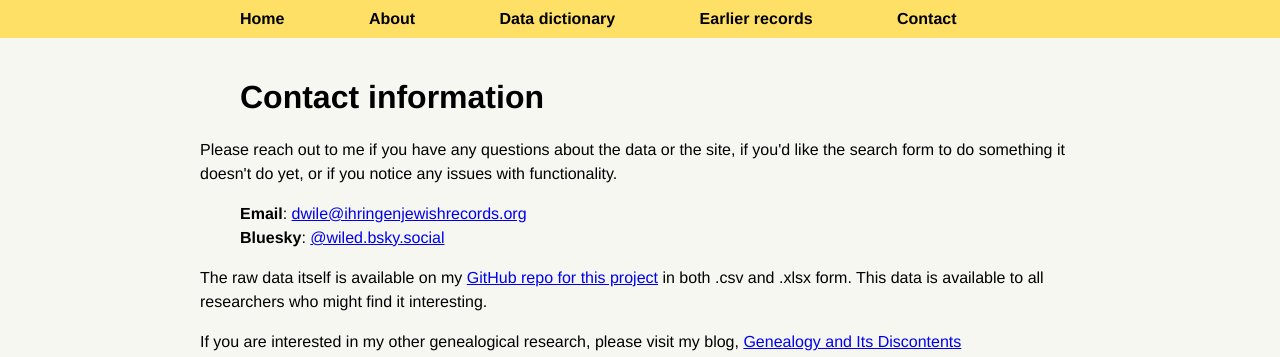
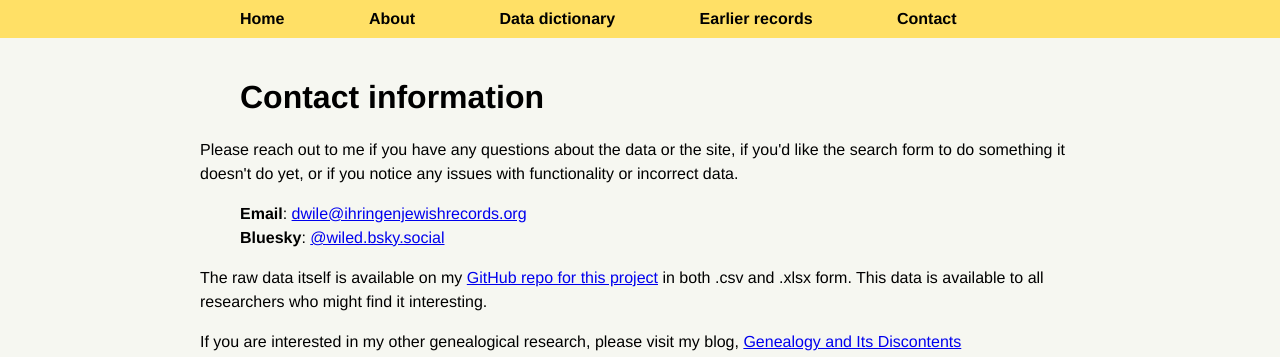
Before and after one commit to djwile/ihringen, a Flask app: page /contact in a window 1280 px wide. Shown: the top 357 px of the page. Run offline with Flask 3, Linux system fonts and the light colour scheme.

Commit message:
Update contact.html
Text updates

```diff
--- a/search_app/templates/static_pages/contact.html
+++ b/search_app/templates/static_pages/contact.html
@@ -28,7 +28,7 @@
 {% block content %}
     <div class = "container">
         <h1>Contact information</h1>
-        <p>Please reach out to me if you have any questions about the data or the site, if you'd like the search form to do something it doesn't do yet, or if you notice any issues with functionality.</p>
+        <p>Please reach out to me if you have any questions about the data or the site, if you'd like the search form to do something it doesn't do yet, or if you notice any issues with functionality or incorrect data.</p>
         <ul>
             <li><b>Email</b>: <a href="mailto:dwile@ihringenjewishrecords.org">dwile@ihringenjewishrecords.org</a></li>
             <li><b>Bluesky</b>: <a href="https://bsky.app/profile/wiled.bsky.social" target="_blank">@wiled.bsky.social</a></li>
```
Lines whose indentation alone changed are shown as unchanged.
